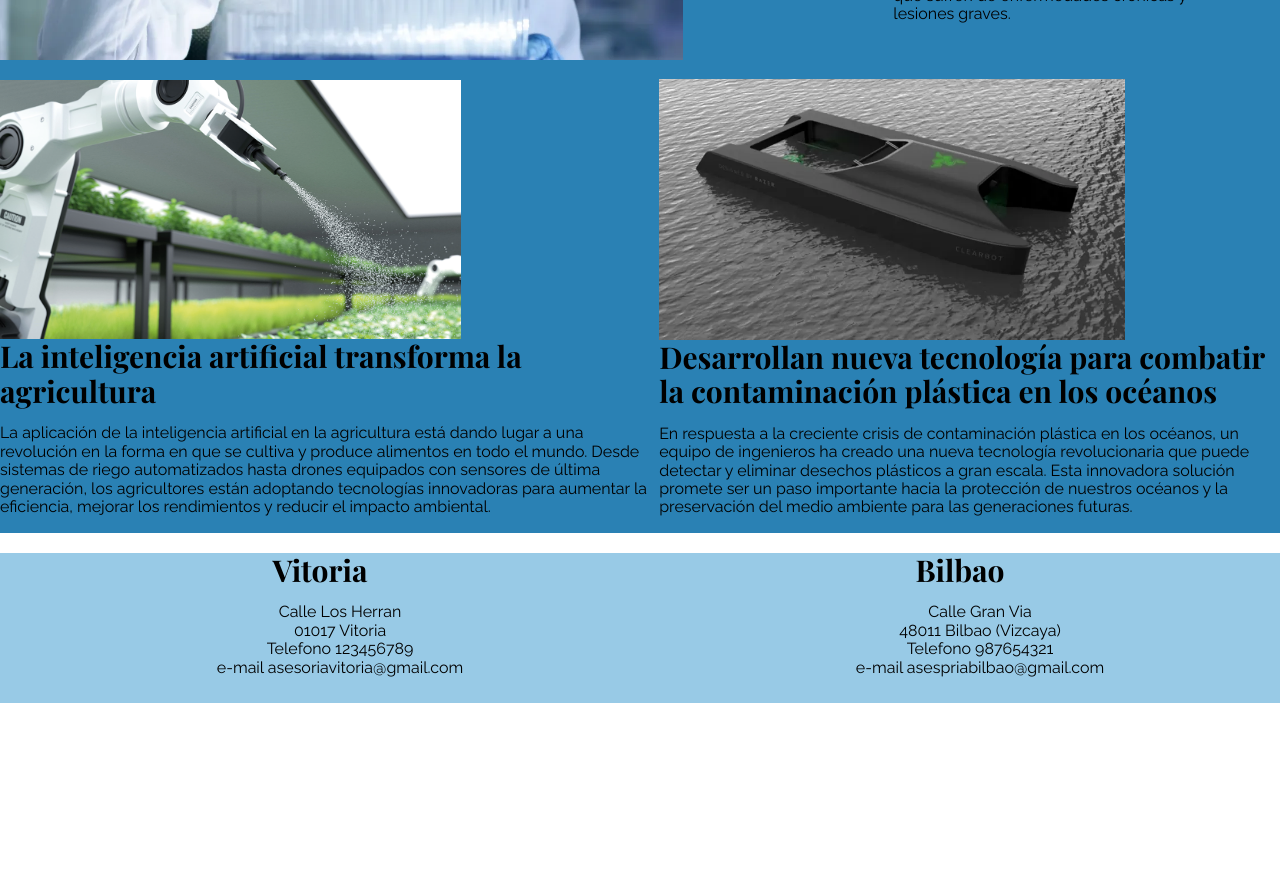
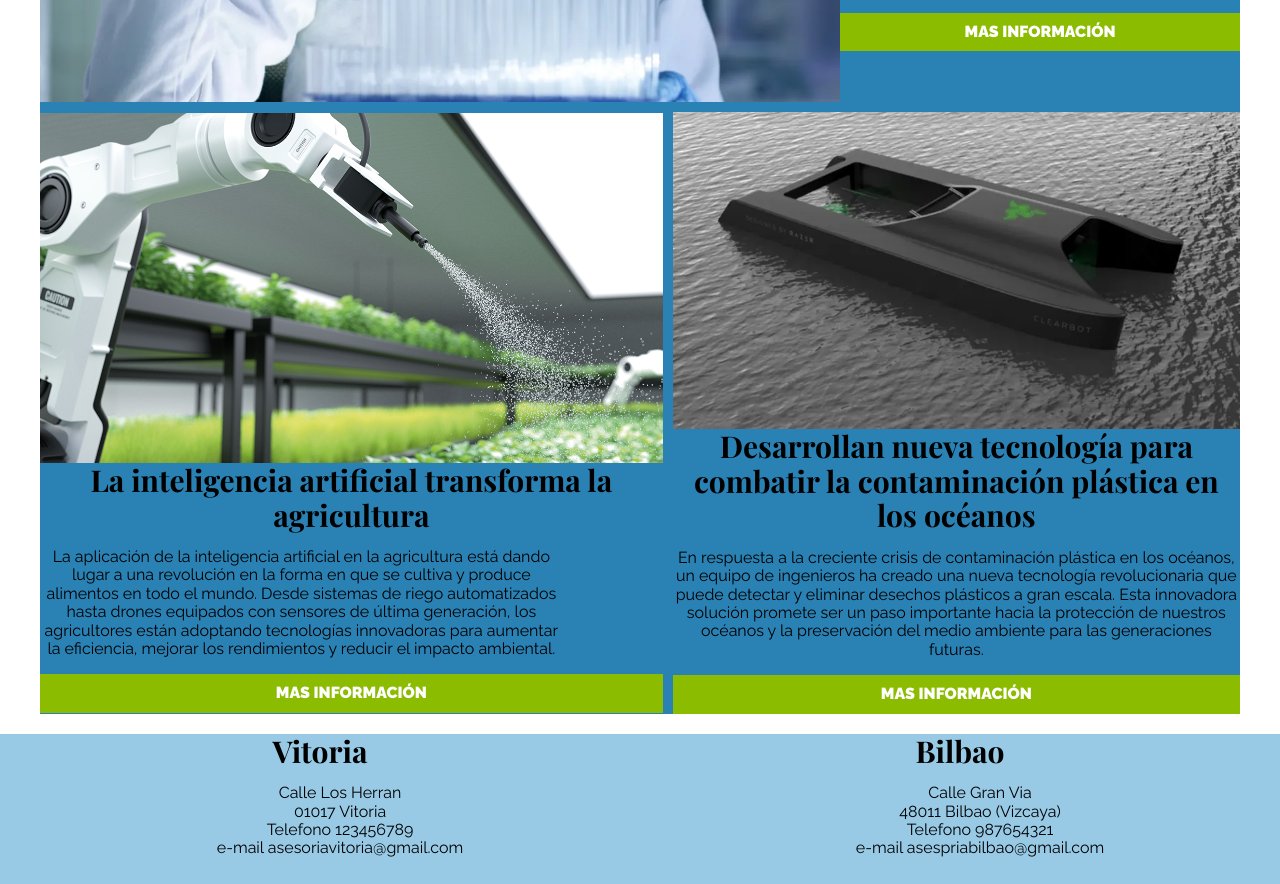
Before and after one commit to ekaitzg04/Proyecto-web-simple, a plain HTML site: page main.html in a window 1280 px wide. Shown: the part 1585-2469 px from the top of the page. Before the commit the page ends 2288 px from the top, so only its background shows below. Drawn offline with nearby package versions, Linux system fonts and the light colour scheme; a web font is replaced by a local one.

Commit message:
primera pagina casi hecha

```diff
--- a/css/css_main.css
+++ b/css/css_main.css
@@ -62,6 +62,12 @@ a {
     text-decoration: none;
     color: #000
 }
+
+.contenedor{
+    max-width: 120rem;
+    margin-inline: auto;
+}
+
 
 /*Cabecera*/
 
@@ -143,17 +149,14 @@ a {
 }
 
 #imagen1 {
-    width: 80%;
-    align-items: center;
+        align-items: center;
 }
 
 #imagen2 {
-    width: 70%;
     align-items: center;
 }
 
 #imagen3 {
-    width: 75%;
     align-items: center;
 }
 
@@ -163,12 +166,39 @@ a {
     grid-template-columns: 2fr 1fr;
 }
 
-.info-producto1 {
-    padding: 4rem;
+.info-noticia1 {
+    text-align: center;
+}
+.info-noticia2 {
+    text-align: center;
+}
+.info-noticia3 {
+    text-align: center;
+}
+.noticia2 {
+    margin-top: 1rem;
+    margin-right: 1rem;
+}
+.noticia2 p {
+    padding-right: 10rem;
+}
+.noticia3{
+    margin-top: 1rem;
 }
 
-.noticia2 a {
-    padding-right: 10rem;
+.link{
+    background-color: #8cbc00;
+    display: block;
+    color: white;
+    text-transform: uppercase;
+    font-weight: 900;
+    padding: 1rem;
+    transition: background-color .3s ease-out;
+
+}
+
+.link:hover{
+    background-color: #769c02;
 }
 
 /*Footer*/
--- a/main.html
+++ b/main.html
@@ -14,7 +14,7 @@
     <body>
         <header>
             <div class="Contenedor-div-principal">
-                <nav class="contenedor nav-principal">
+                <nav class="nav-principal">
                     <ul class="contenedor-ul-principal">
                         <li><img src="img/Logo.webp" alt="Logo de la empresa"
                                 id="logo"></li>
@@ -30,7 +30,6 @@
         </header>
 
         <div class="hero"></div>
-
 
         <section class="info">
             <div class="info-div1">
@@ -144,12 +143,12 @@
             </div>
         </section>
 
-        <div class="noticias">
+        <div class="contenedor noticias">
             <h2>Noticias</h2>
             <article class="noticia1">
                 <img src="img/Noticia1.webp" alt="Noticia 1 imagen"
                     id="imagen1">
-                <div class="info-producto1">
+                <div class="info-noticia1">
                     <h3>Descubrimiento revolucionario en la medicina
                         regenerativa</h3>
                     <p>Un equipo de científicos liderado por investigadores de
@@ -163,6 +162,9 @@
                         de
                         enfermedades crónicas y lesiones graves.
                     </p>
+                    <a href="#" class="link">
+                        Mas información
+                    </a>
                 </div>
             </article>
 
@@ -170,32 +172,51 @@
                 <div class="noticia2">
                     <img src="img/Noticia2.webp" alt="Noticia 2 imagen"
                         id="imagen2">
+
+                    <div class="info-noticia2">
                         <h3>La inteligencia artificial transforma la
                             agricultura</h3>
                         <p>
                             La aplicación de la inteligencia artificial en la
                             agricultura está dando lugar a una revolución en la
-                        forma en que se cultiva y produce alimentos en todo el
+                            forma en que se cultiva y produce alimentos en todo
+                            el
                             mundo. Desde sistemas de riego automatizados hasta
-                        drones equipados con sensores de última generación, los
+                            drones equipados con sensores de última generación,
+                            los
                             agricultores están adoptando tecnologías innovadoras
-                        para aumentar la eficiencia, mejorar los rendimientos y
-                        reducir el impacto ambiental.</p>
+                            para aumentar la eficiencia, mejorar los
+                            rendimientos y
+                            reducir el impacto ambiental.
+                        </p>
+                        <a href="#" class="link">
+                            Mas información
+                        </a>
+                    </div>
                 </div>
 
-                <div>
+                <div class="noticia3">
                     <img src="img/Noticia3.webp" alt="Noticia 3 imagen"
                         id="imagen3">
+                    <div class="info-noticia3">
                         <h3>Desarrollan nueva tecnología para combatir la
                             contaminación plástica en los océanos</h3>
                         <p>En respuesta a la creciente crisis de contaminación
                             plástica en los océanos, un equipo de ingenieros ha
                             creado una nueva tecnología revolucionaria que puede
-                        detectar y eliminar desechos plásticos a gran escala.
-                        Esta innovadora solución promete ser un paso importante
+                            detectar y eliminar desechos plásticos a gran
+                            escala.
+                            Esta innovadora solución promete ser un paso
+                            importante
                             hacia la protección de nuestros océanos y la
-                        preservación del medio ambiente para las generaciones
-                        futuras.</p>
+                            preservación del medio ambiente para las
+                            generaciones
+                            futuras.
+                        </p>
+                        <a href="#" class="link">
+                            Mas información
+                        </a>
+                    </div>
                 </div>
 
             </section>
```
Lines whose indentation alone changed are shown as unchanged.
